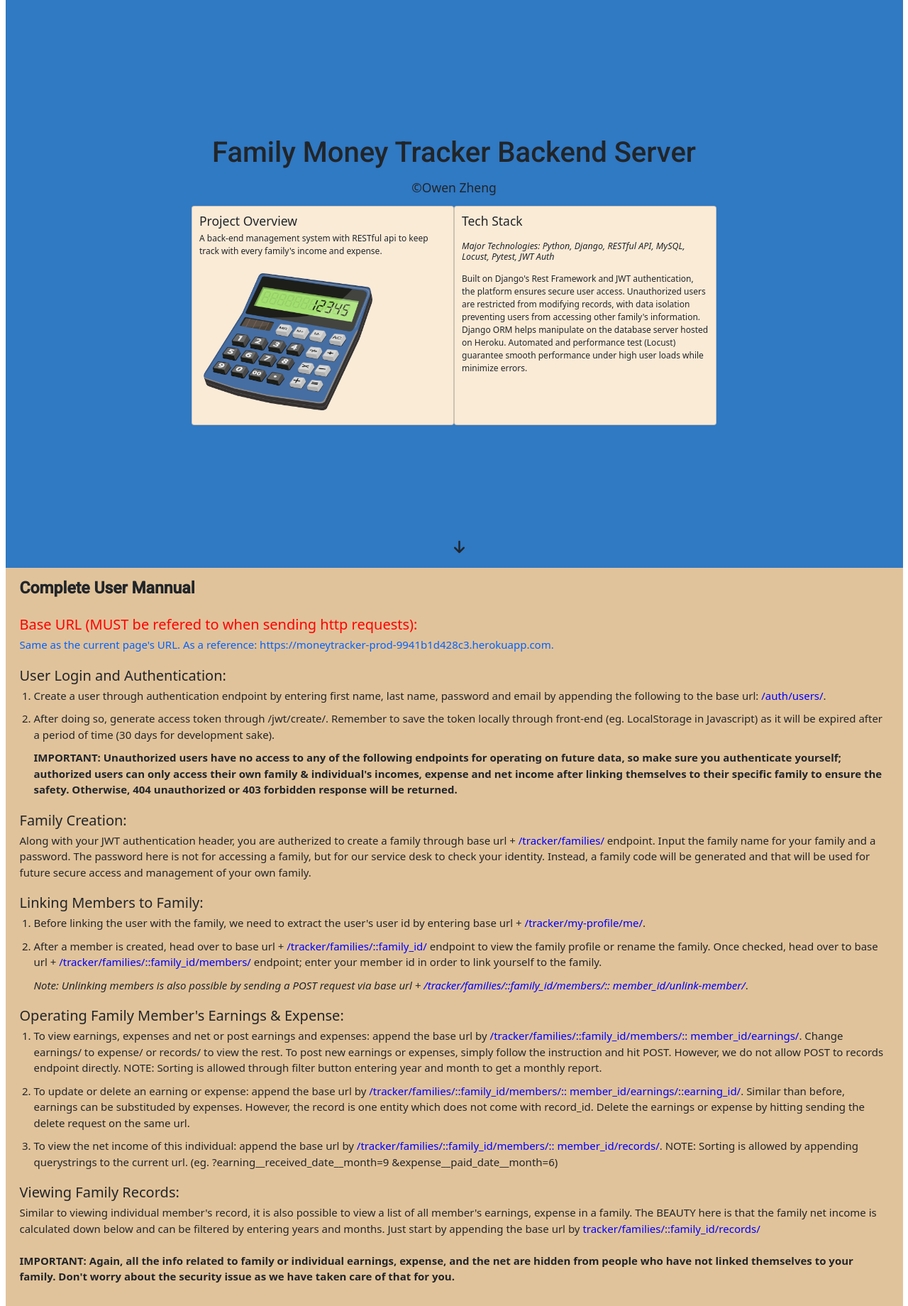
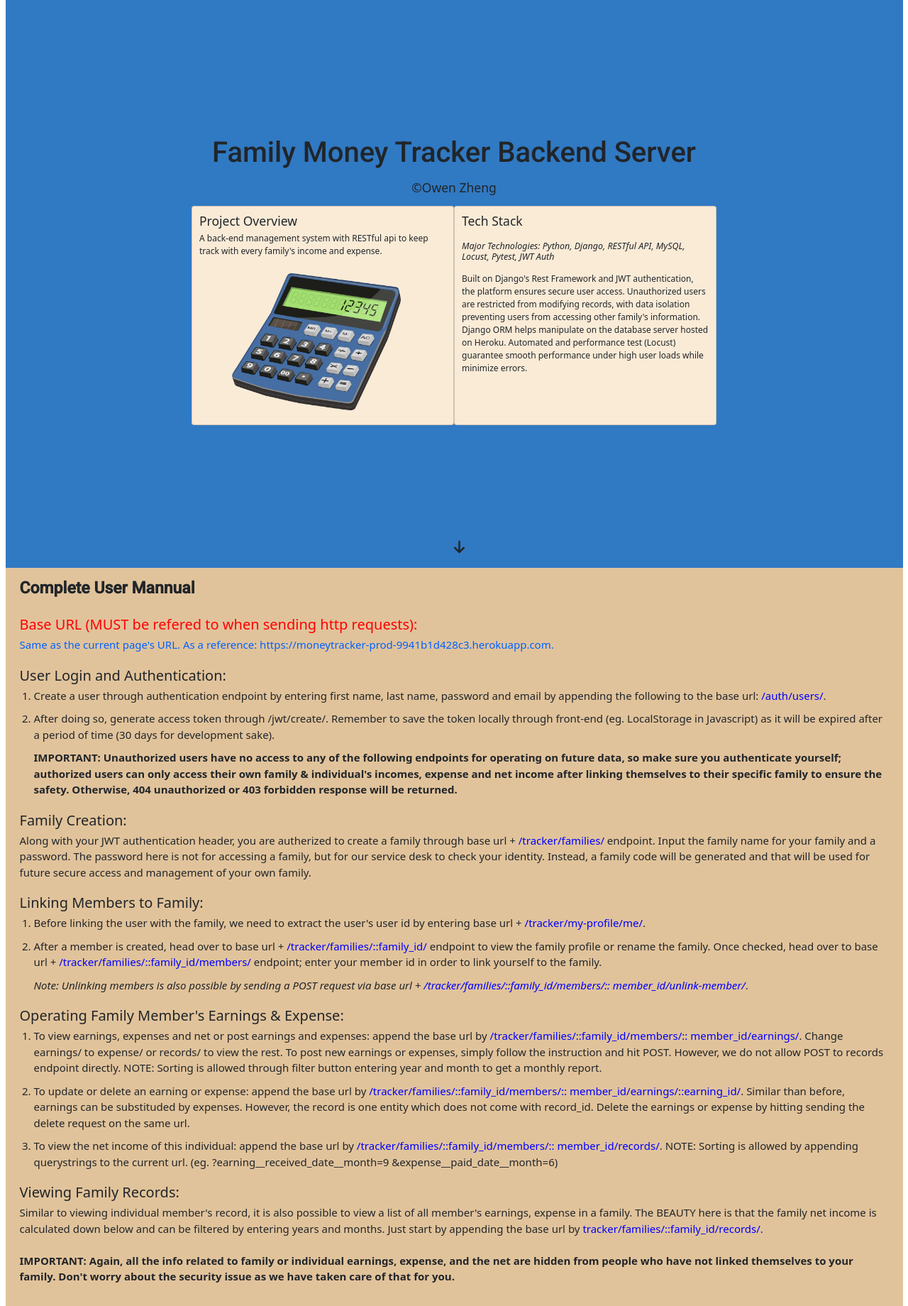
Before and after one commit to Owen200402/FamilyMoneyTracker, a Django app: page / in a window 1280 px wide. Shown: the whole page at 71% size. Run offline with Django 4.2, Linux system fonts and the light colour scheme; some libraries are stand-ins or nearby versions; some web fonts are replaced.

Commit message:
Adjust calculator for diff screen sizes

```diff
--- a/core/static/core/styles.css
+++ b/core/static/core/styles.css
@@ -57,7 +57,7 @@ html {
 .calculator {
   width: 250px;
   height: auto;
-  transform: translasteX(4rem);
+  transform: translateX(4rem);
 }
 
 .fa-arrow-down {
@@ -112,7 +112,7 @@ a {
   .calculator {
     width: 200px;
     height: auto;
-    transform: translateX(5rem) translateY(2rem);
+    transform: translateX(4rem) translateY(1rem);
   }
 }
 
--- a/core/templates/core/index.html
+++ b/core/templates/core/index.html
@@ -237,7 +237,7 @@
             BEAUTY here is that the family net income is calculated down below
             and can be filtered by entering years and months. Just start by
             appending the base url by
-            <a class="link--secondary">tracker/families/::family_id/records/</a>
+            <a class="link--secondary">tracker/families/::family_id/records/.</a>
             <br />
             <br />
             <b>
```
